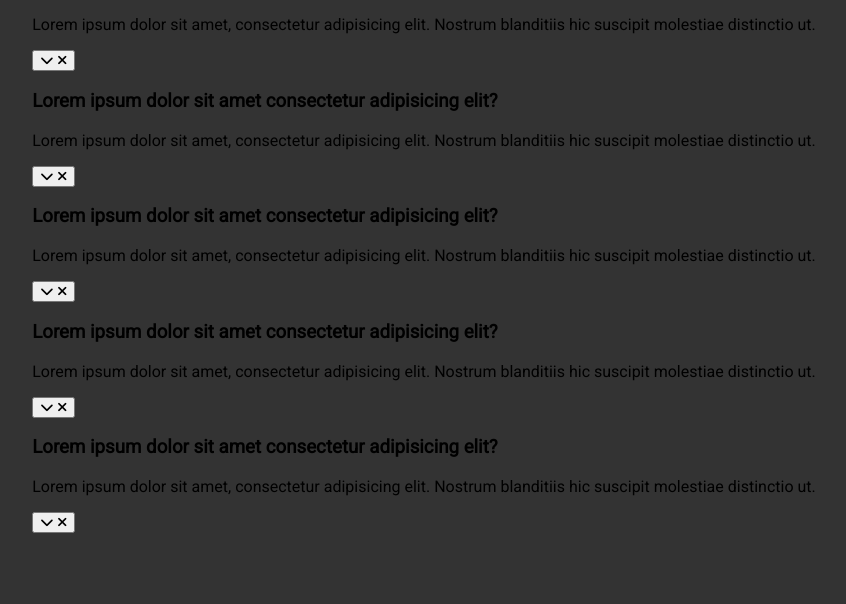
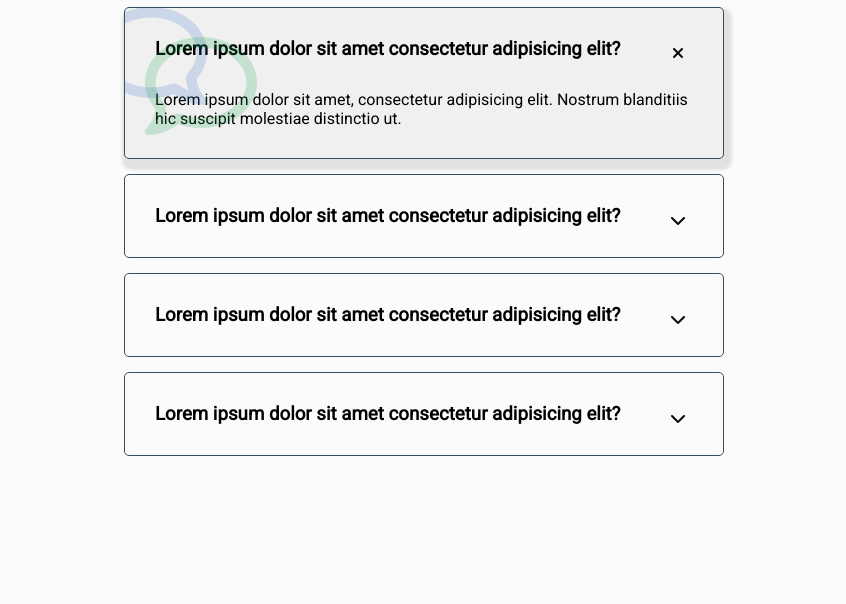
Before and after one commit to bllsglm/Vanilla-JavaScript-Projects, a plain HTML site: page FAQ collapse/index.html in a window 1280 px wide. Shown: the part 196-800 px from the top of the page, without its empty margins (216-1062 px from the left). Drawn offline with Linux system fonts and the light colour scheme.

Commit message:
added FAQ js

```diff
--- a/FAQ collapse/index.html
+++ b/FAQ collapse/index.html
@@ -15,8 +15,9 @@
   </head>
   <body>
     <h1>Frequently Asked Questions</h1>
+
     <div class="faq-container">
-      <div class="faq-active">
+      <div class="faq">
         <h3 class="faq-title">
           Lorem ipsum dolor sit amet consectetur adipisicing elit?
         </h3>
@@ -24,7 +25,21 @@
           Lorem ipsum dolor sit amet, consectetur adipisicing elit. Nostrum
           blanditiis hic suscipit molestiae distinctio ut.
         </p>
-        <button>
+        <button class="faq-toggle">
+          <i class="fas fa-chevron-down"></i>
+          <i class="fas fa-times"></i>
+        </button>
+      </div>
+
+      <div class="faq active">
+        <h3 class="faq-title">
+          Lorem ipsum dolor sit amet consectetur adipisicing elit?
+        </h3>
+        <p class="faq-text">
+          Lorem ipsum dolor sit amet, consectetur adipisicing elit. Nostrum
+          blanditiis hic suscipit molestiae distinctio ut.
+        </p>
+        <button class="faq-toggle">
           <i class="fas fa-chevron-down"></i>
           <i class="fas fa-times"></i>
         </button>
@@ -38,7 +53,7 @@
           Lorem ipsum dolor sit amet, consectetur adipisicing elit. Nostrum
           blanditiis hic suscipit molestiae distinctio ut.
         </p>
-        <button>
+        <button class="faq-toggle">
           <i class="fas fa-chevron-down"></i>
           <i class="fas fa-times"></i>
         </button>
@@ -52,7 +67,7 @@
           Lorem ipsum dolor sit amet, consectetur adipisicing elit. Nostrum
           blanditiis hic suscipit molestiae distinctio ut.
         </p>
-        <button>
+        <button class="faq-toggle">
           <i class="fas fa-chevron-down"></i>
           <i class="fas fa-times"></i>
         </button>
@@ -66,21 +81,7 @@
           Lorem ipsum dolor sit amet, consectetur adipisicing elit. Nostrum
           blanditiis hic suscipit molestiae distinctio ut.
         </p>
-        <button>
-          <i class="fas fa-chevron-down"></i>
-          <i class="fas fa-times"></i>
-        </button>
-      </div>
-
-      <div class="faq">
-        <h3 class="faq-title">
-          Lorem ipsum dolor sit amet consectetur adipisicing elit?
-        </h3>
-        <p class="faq-text">
-          Lorem ipsum dolor sit amet, consectetur adipisicing elit. Nostrum
-          blanditiis hic suscipit molestiae distinctio ut.
-        </p>
-        <button>
+        <button class="faq-toggle">
           <i class="fas fa-chevron-down"></i>
           <i class="fas fa-times"></i>
         </button>
--- a/FAQ collapse/script.js
+++ b/FAQ collapse/script.js
@@ -0,0 +1,9 @@
+const buttons = document.querySelectorAll('.faq-toggle')
+const faqs = document.querySelectorAll('.faq')
+
+buttons.forEach((button,idx) => {
+  button.addEventListener('click', Collapse)
+  function Collapse() {
+    faqs[idx].classList.toggle('active')
+  }
+});
--- a/FAQ collapse/style.css
+++ b/FAQ collapse/style.css
@@ -21,8 +21,98 @@ body {
   flex-direction: column;
   align-items: center;
   justify-content: center;
-  height: 100vh;
+  background-color:var(--light-color);
+}
+
+
+h1{
+  text-align: center;
+}
+
+.faq-container {
+  max-width: 600px;
+  margin:0 auto ;
+}
+
+.faq {
+  background-color: transparent;
+  border: 1px solid #3A4B5C;
+  border-radius: 5px;
+  margin: 15px 0;
+  padding: 30px;
+  position: relative;
   overflow: hidden;
-  margin: 0;
-  background-color: #333;
+  transition: 0.3s ease;
 }
+
+.faq.active {
+  background-color: #f0f0f0;
+  box-shadow: 3px 6px 3px 5px rgba(0, 0, 0, 0.1);
+}
+
+
+/* ADD FONT-AWESOME */
+
+.faq.active::before,
+.faq.active::after {
+  content: '\f075';
+  font-family: 'Font Awesome 5 Free';
+  color: var(--success-color) ;
+  font-size: 7rem;
+  position: absolute;
+  opacity: 0.2;
+  top: 20px;
+  left: 20px;
+  z-index: 0;
+}
+
+.faq.active::before {
+  color: var(--primary-color);
+  top: -10px;
+  left: -30px;
+  transform: rotateY(180deg);
+}
+
+.faq-title {
+  margin: 0 35px 0 0;
+}
+
+
+.faq-text {
+  display: none;
+  margin: 30px 0 0;
+}
+
+.faq.active .faq-text {
+  display: block;
+}
+
+/* BUTTONS */
+
+.faq-toggle {
+  background-color: transparent;
+  border: 0;
+  cursor: pointer;
+  display: flex;
+  align-items: center;
+  justify-content: center;
+  font-size: 16px;
+  padding: 0;
+  position: absolute;
+  top: 30px;
+  right: 30px;
+  height: 30px;
+  width: 30px;
+}
+
+.faq-toggle .fa-times {
+  display: none;
+}
+
+.active .faq-toggle .fa-times {
+  display: block;
+}
+
+.active .faq-toggle .fa-chevron-down {
+  display: none;
+}
```
